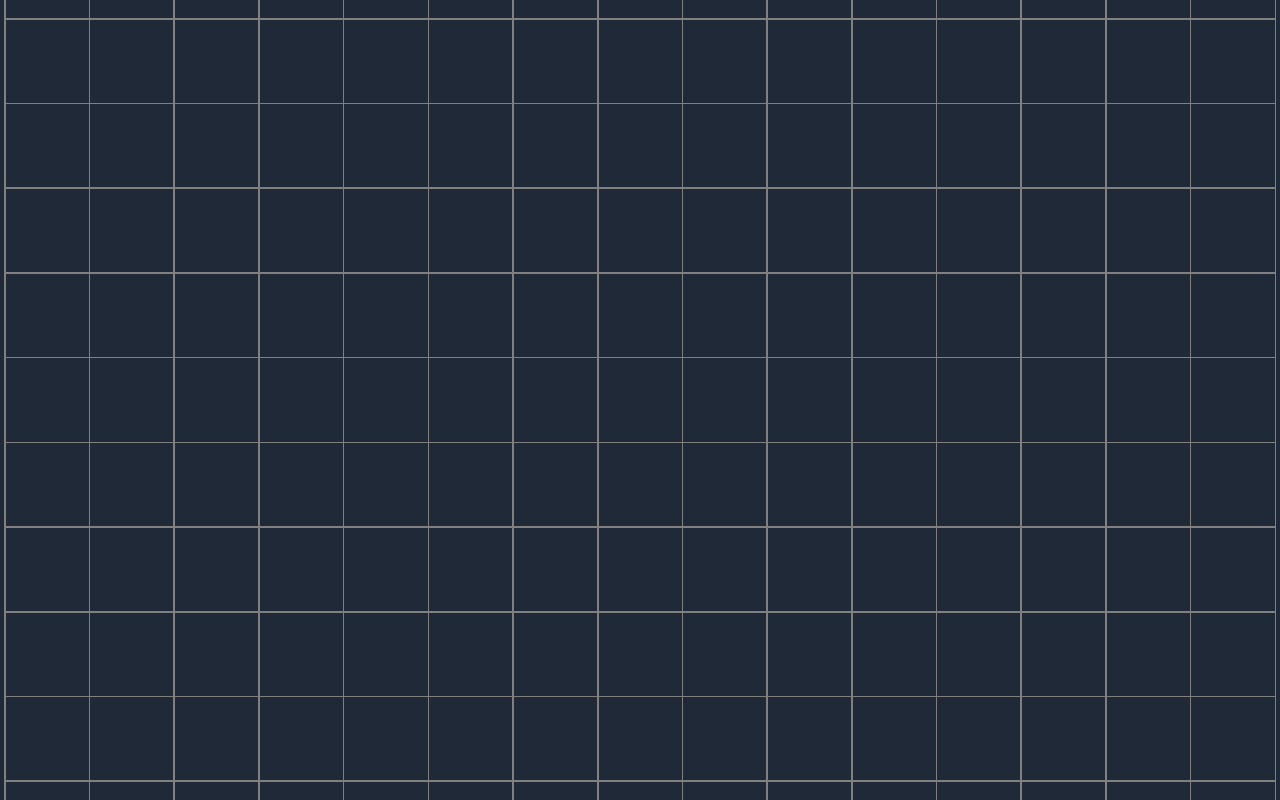
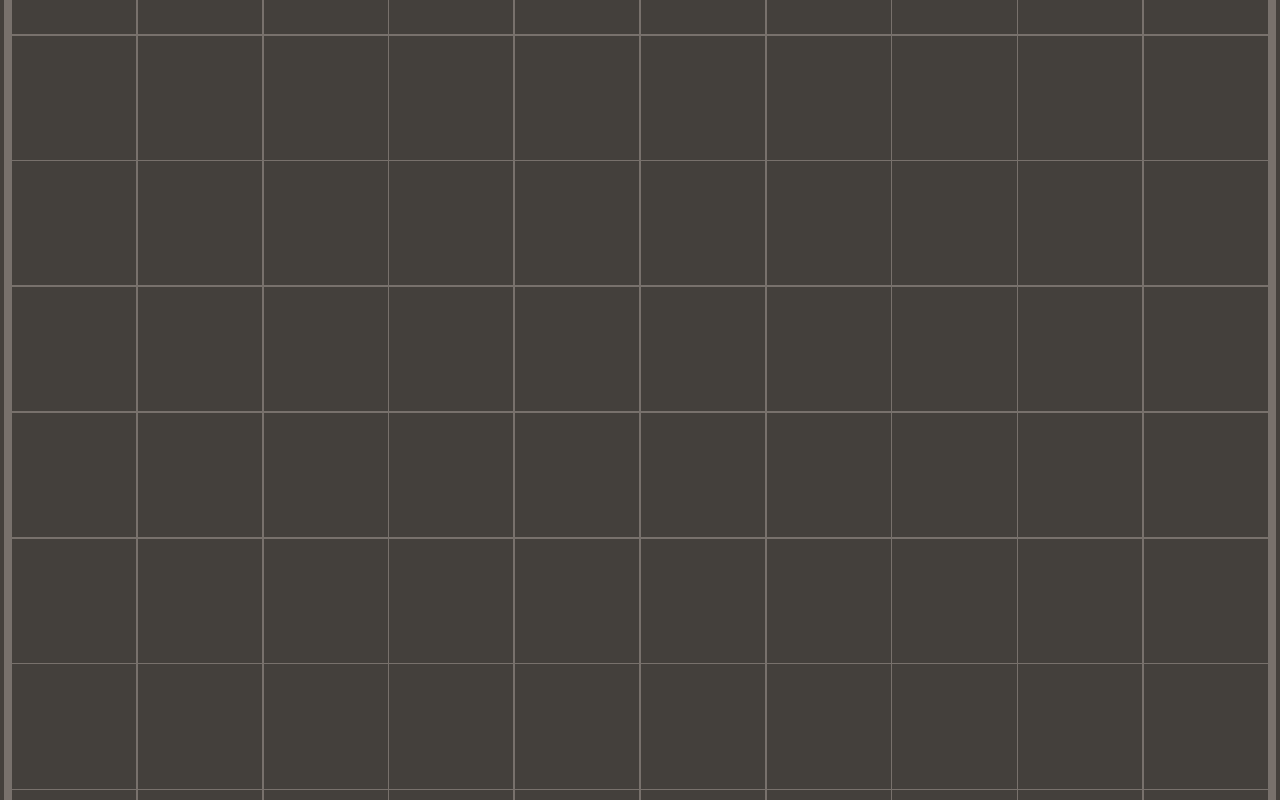
Before and after one commit to joliveto64/the-grid, a Next.js app: page / in a window 1280 px wide. Shown: the top 800 px of the page. Built offline with nearby package versions, Linux system fonts and the light colour scheme.

Commit message:
added start/end

```diff
--- /dev/null
+++ b/app/ai.js
@@ -0,0 +1 @@
+function hasPath(grid) {}
--- a/app/components/Cell.tsx
+++ b/app/components/Cell.tsx
@@ -1,13 +1,28 @@
 interface CellProps {
   isDark: boolean;
+  isStart: boolean;
+  isEnd: boolean;
   onClick: () => void;
 }
 
-export default function Cell({ isDark, onClick }: CellProps) {
+export default function Cell({ isDark, isStart, isEnd, onClick }: CellProps) {
+  function chooseColor() {
+    if (isStart) {
+      return "bg-sky-600";
+    } else if (isEnd) {
+      return "bg-green-600";
+    } else if (isDark) {
+      return "bg-stone-700";
+    } else {
+      return "bg-stone-200";
+    }
+  }
+
   return (
     <div
       className={`aspect-square w-full ${
-        isDark ? "bg-gray-800" : "bg-gray-100"
+        //         68,64,60          231,229,228
+        chooseColor()
       }`}
       onClick={onClick}
     ></div>
--- a/app/page.tsx
+++ b/app/page.tsx
@@ -3,31 +3,38 @@ import { useState } from "react";
 import Cell from "./components/Cell";
 
 export default function Home() {
-  const numCells = 15;
+  const [numCells, setNumCells] = useState(10);
   const [gridData, setGridData] = useState(createGrid(numCells, numCells));
 
-  // function to create the grid
-  // output: [[{}],[{}],[{}]]
+  // function to create the initial grid state
   function createGrid(rows: number, columns: number) {
     const grid = [];
     for (let row = 0; row < rows; row++) {
       const currentRow = [];
       for (let column = 0; column < columns; column++) {
-        currentRow.push({ isDark: true });
+        if (row === 0 && column === 0) {
+          currentRow.push({ isDark: true, isStart: true, isEnd: false });
+        } else if (row === numCells - 1 && column === numCells - 1) {
+          currentRow.push({ isDark: true, isStart: false, isEnd: true });
+        } else {
+          currentRow.push({ isDark: true, isStart: false, isEnd: false });
+        }
       }
       grid.push(currentRow);
     }
 
+    // output: [[{}],[{}],[{}]]
     return grid;
   }
 
-  // update state on cells to flip isDark state
-  function handleClick(rowIndex: number, columnIndex: number) {
+  // update state on cells to change color
+  function handleCellClick(rowIndex: number, columnIndex: number) {
     setGridData((prevGrid) => {
       return prevGrid.map((row, rIndex) => {
         if (rIndex === rowIndex) {
           return row.map((cell, cIndex) => {
             if (cIndex === columnIndex) {
+              console.log(cell);
               return { ...cell, isDark: !cell.isDark };
             }
             return cell;
@@ -39,17 +46,21 @@ export default function Home() {
   }
 
   return (
-    <div className="h-screen w-screen flex items-center bg-gray-800">
+    <div className="h-screen w-screen flex flex-col justify-center items-center bg-stone-200">
+      <div className="w-full flex justify-evenly">
+        <button>Choose Start</button>
+        <button>Choose End</button>
+      </div>
       <div
         style={{
           display: "grid",
           gridTemplateColumns: `repeat(${numCells}, 1fr)`,
           gridTemplateRows: `repeat(${numCells}, 1fr)`,
           gap: "0.1rem",
-          padding: "0.1rem",
+          padding: ".5rem",
           borderWidth: "4px",
-          borderColor: "#1F2937",
-          backgroundColor: "gray",
+          borderColor: "rgb(68 64 60)",
+          backgroundColor: "rgb(120 113 108)",
         }}
         className={`w-screen border-4 border-gray-800`}
       >
@@ -58,8 +69,10 @@ export default function Home() {
             <Cell
               key={`${rowIndex}-${columnIndex}`}
               isDark={cell.isDark}
+              isStart={cell.isStart}
+              isEnd={cell.isEnd}
               onClick={() => {
-                handleClick(rowIndex, columnIndex);
+                handleCellClick(rowIndex, columnIndex);
               }}
             />
           ))
```
